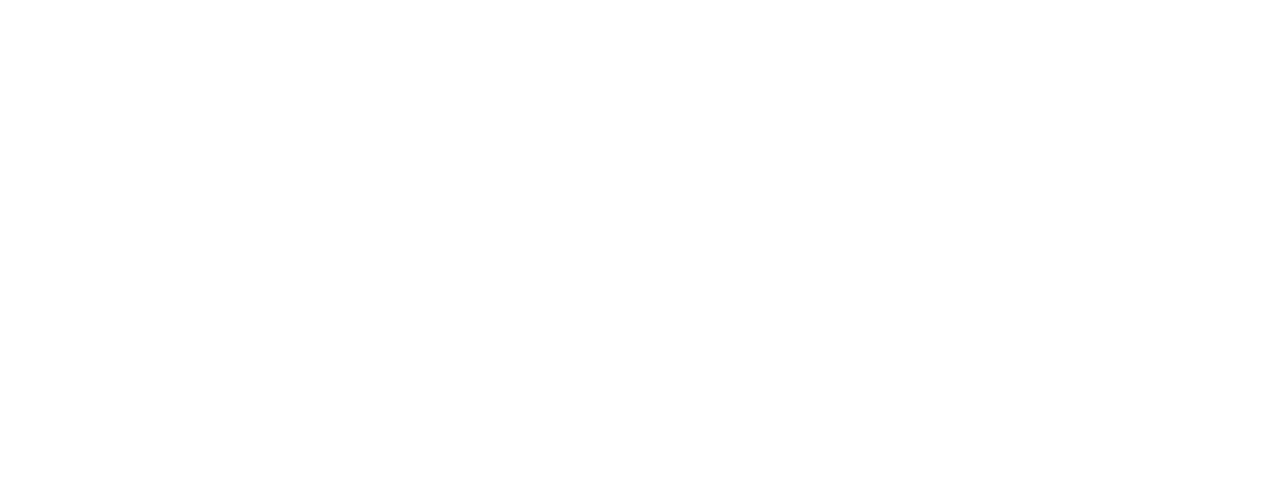
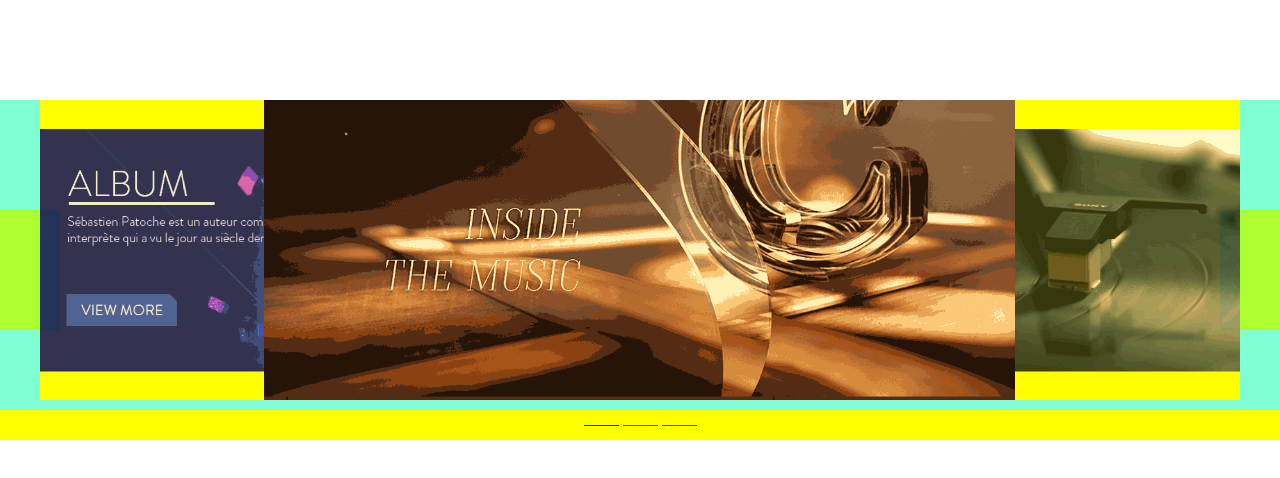
Before and after one commit to xulinlin/webProject, a plain HTML site: page images/3DchangImg/index.html in a window 1280 px wide. Drawn offline with Linux system fonts and the light colour scheme.

Commit message:
加上动作

```diff
--- a/images/3DchangImg/index.html
+++ b/images/3DchangImg/index.html
@@ -3,7 +3,169 @@
 	<head>
 		<meta charset="utf-8">
 		<title>3D图片轮播图切换--prctice01</title>
+
+		<style>
+			* {
+				margin: 0;
+				padding: 0;
+			}
+
+			.box {
+				position: relative;
+				margin-top: 100px;
+				width: 100%;
+				height: 340px;
+				background-color: aquamarine;
+			}
+
+			.list {
+				position: absolute;
+				left: 50%;
+				margin-left: -600px;
+				width: 1200px;
+				height: 300px;
+				overflow: hidden;
+				background-color: yellow;
+			}
+
+			img {
+				width: 751px;
+				height: 300px;
+				border: none;
+				float: left;
+			}
+
+			li {
+				position: absolute;
+				top: 0;
+				left: 0;
+				list-style: none;
+				opacity: 0;
+				transition: all 0.3s ease-out;
+			}
+
+			.p1 {
+				transform: translate3d(0px, 0, 0) scale(0.81);
+				transform-origin: 0 50%;
+				opacity: 0.8;
+				z-index: 2;
+			}
+
+			.p2 {
+				transform: translate3d(224px, 0, 0) scale(1);
+				z-index: 3;
+				opacity: 1;
+			}
+
+			.p3 {
+				transform: translate3d(449px, 0, 0) scale(0.81);
+				transform-origin: 100% 50%;
+				opacity: 0.8;
+				z-index: 2;
+			}
+
+			.btn {
+				position: absolute;
+				top: 50%;
+				margin-top: -60px;
+				width: 60px;
+				height: 120px;
+				background-color: greenyellow;
+			}
+
+			.next {
+				right: 0;
+			}
+
+			.index-wrapper {
+				position: absolute;
+				display: flex;
+				justify-content: center;
+				align-items: center;
+				bottom: 0;
+				width: 100%;
+				height: 30px;
+				background-color: #FFFF00;
+			}
+
+			.index-wrapper a {
+				display: inline-block;
+				width: 35px;
+				height: 5px;
+				padding-top: 4px;
+				margin-left: 2px;
+				margin-right: 2px;
+				cursor: pointer;
+			}
+
+			span {
+				display: block;
+				width: 35px;
+				height: 1px;
+				background: red;
+			}
+
+			.blue {
+				background: blue;
+			}
+		</style>
+
+		<script type="text/javascript" src="js/jquery-3.1.1.min.js"></script>
+		<script type="text/javascript">
+			window.onload = function() {
+				var cArr = ["p1", "p2", "p3"];
+				var curIndex = 1;
+
+				$(document).on("click", ".next", function() {
+					nextImg()
+				});
+
+				function prevImg() {
+					cArr.unshift(cArr[2])
+					cArr.pop()
+					$('li').each(function(i, e) {
+						$(e).removeClass().addClass(cArr[i]);
+					})
+					curIndex++
+					if (curIndex > 2) {
+						curIndex = 0
+					}
+				}
+
+				function nextImg() {
+					cArr.push(cArr[0])
+					cArr.shift()
+					$('li').each(function(i, e) {
+						$(e).removeClass().addClass(cArr[i]);
+					})
+					curIndex--
+					if (curIndex < 0) {
+						curIndex = 2
+					}
+				}
+
+				// timer = setInterval(prevImg, 2000);
+			}
+		</script>
 	</head>
 	<body>
+		<div class="box">
+			<div class="list">
+				<ul>
+					<li id="001" class="p1"><a href="#"><img src="img/1.png" alt="" /></a></li>
+					<li id="002" class="p2"><a href="#"><img src="img/2.png" alt="" /></a></li>
+					<li id="003" class="p3"><a href="#"><img src="img/3.png" alt="" /></a></li>
+				</ul>
+			</div>
+
+			<a id="004" href="javascript:;" class="btn prev"></a>
+			<a href="javascript:;" class="btn next"></a>
+
+			<div class="index-wrapper">
+				<a href="javascript:;"><span class="blue"></span></a>
+				<a href="javascript:;"><span></span></a>
+				<a href="javascript:;"><span></span></a>
+			</div>
+		</div>
 	</body>
 </html>
```
Also changed, not shown: images/3DchangImg/img/1.png (renamed from images/3DchangImg/images/1.png), images/3DchangImg/img/2.png (renamed from images/3DchangImg/images/2.png), images/3DchangImg/img/3.png (renamed from images/3DchangImg/images/3.png), images/3DchangImg/img/44.jpg (renamed from images/3DchangImg/images/44.jpg), images/3DchangImg/img/55.jpg (renamed from images/3DchangImg/images/55.jpg), images/3DchangImg/img/66.jpg (renamed from images/3DchangImg/images/66.jpg), images/3DchangImg/img/77.jpg (renamed from images/3DchangImg/images/77.jpg).
